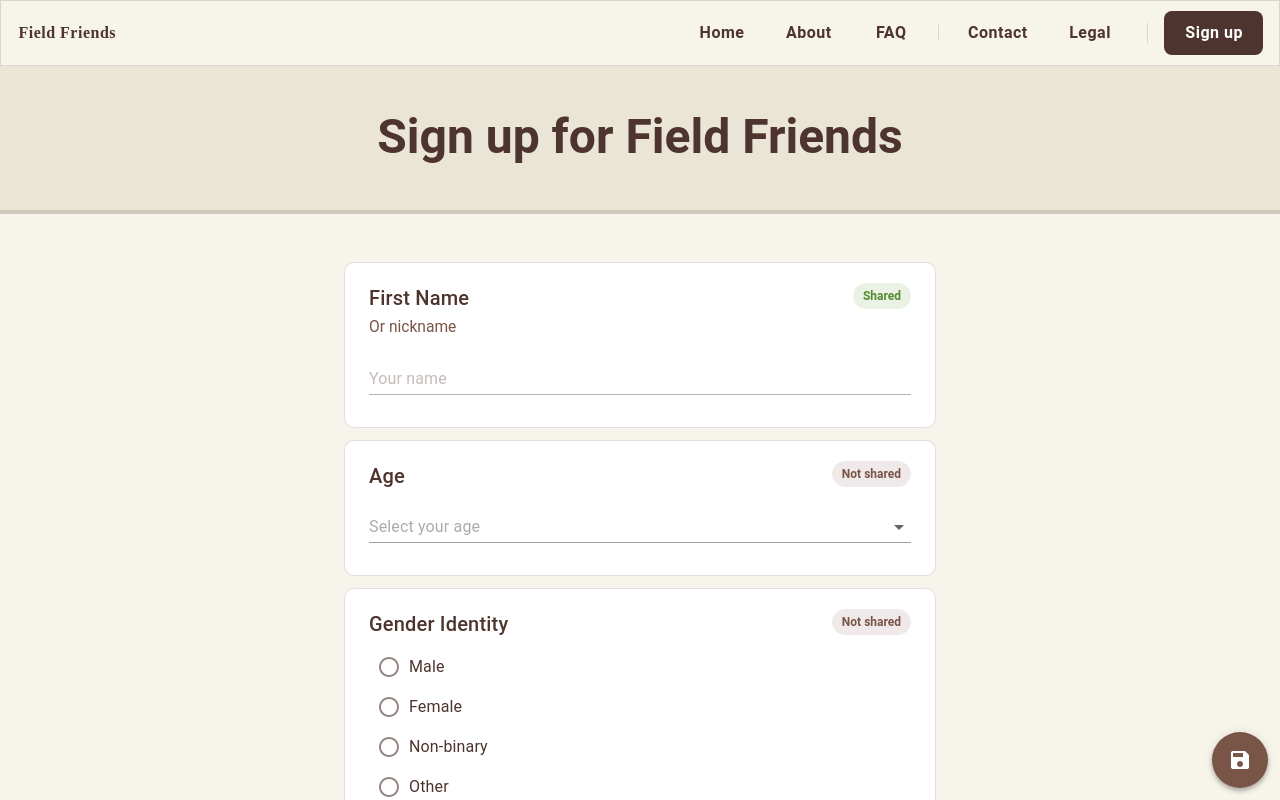
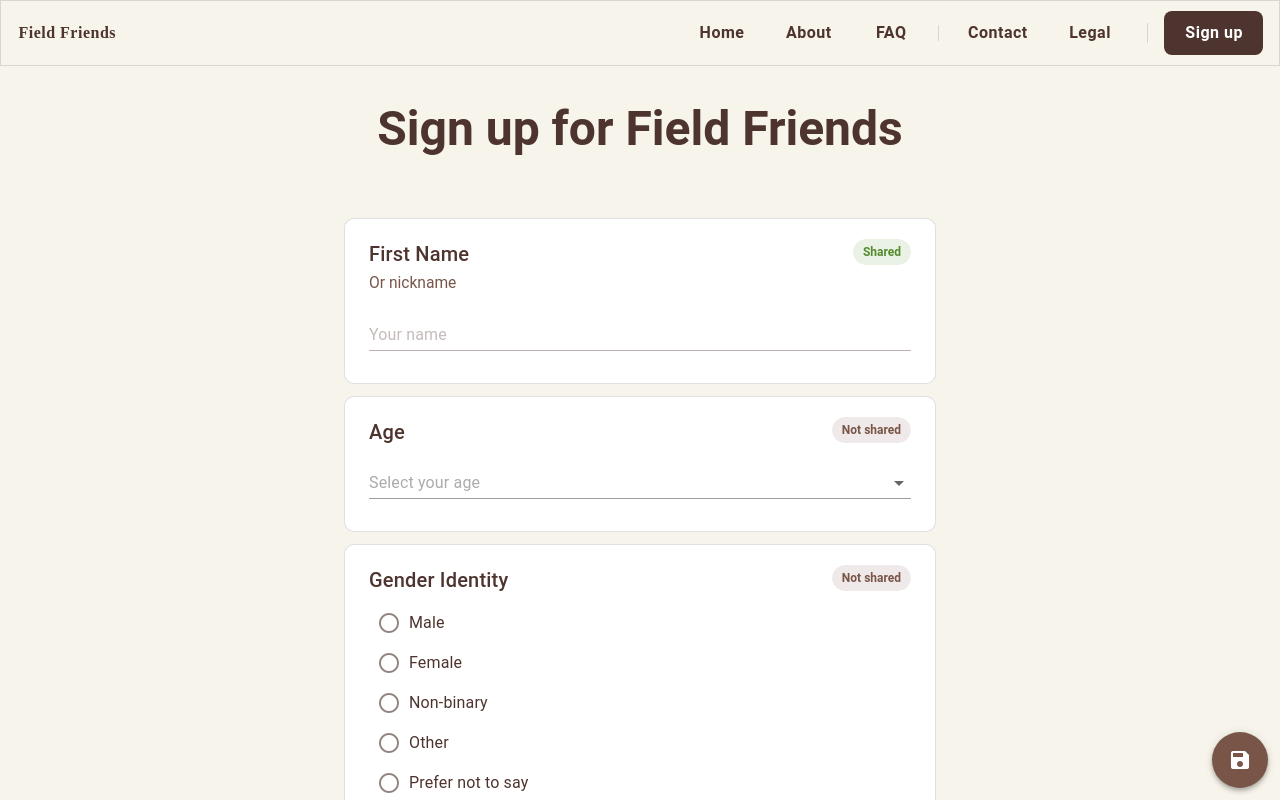
Before and after one commit to FieldFriends/field-friends-web, a Vue app: page /form in a window 1280 px wide. Shown: the top 800 px of the page. Built offline with nearby package versions, Linux system fonts and the light colour scheme; no server answers; a small style sheet from the web is missing.

Commit message:
Update form header

```diff
--- a/src/pages/SignUpForm.vue
+++ b/src/pages/SignUpForm.vue
@@ -1,11 +1,11 @@
 <template>
-  <div class="d-flex flex-column align-center py-12 bg-surface-variant min-h-screen border-b-lg">
+  <div class="d-flex flex-column align-center py-10 min-h-screen">
     <h1 class="text-h3 font-weight-bold text-primary text-center">
       Sign up for Field Friends
     </h1>
   </div>
 
-  <div class="d-flex mt-8 flex-column align-center bg-background">
+  <div class="d-flex mt-2 flex-column align-center bg-background">
     <v-container style="max-width: 40rem;" class="px-6">
       <v-form ref="formRef" @submit.prevent="submitForm" validate-on="blur">
 
```
